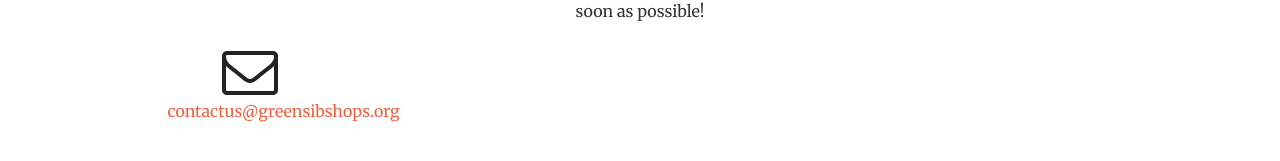
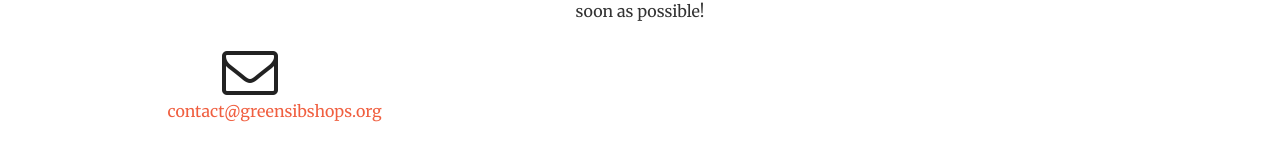
Before and after one commit to greensibshops/greensibshops.github.io, a Jekyll site: the page built from index.html, in a window 1280 px wide and 900 px high, scrolled down 2262 px. Shown: the part 657-818 px from the top of the window. Built offline with Jekyll 4.4.1, drawn with Linux system fonts in a browser that asks for light colours.

Commit message:
Update _config.yml

```diff
--- a/_config.yml
+++ b/_config.yml
@@ -1,12 +1,13 @@
 # Site settings
 title: Green Sibshops
-email: contactus@greensibshops.org
+email: contact@greensibshops.org
 description: > # this means to ignore newlines until "baseurl:"
 baseurl: "/" # the subpath of your site, e.g. /blog/
 url: "https://www.greensibshops.org" # the base hostname & protocol for your site
 
 twitter_username:
 github_username:
+facebook_page: "https://www.facebook.com/greensibshops/"
 
 # Build settings
 markdown: kramdown
```
